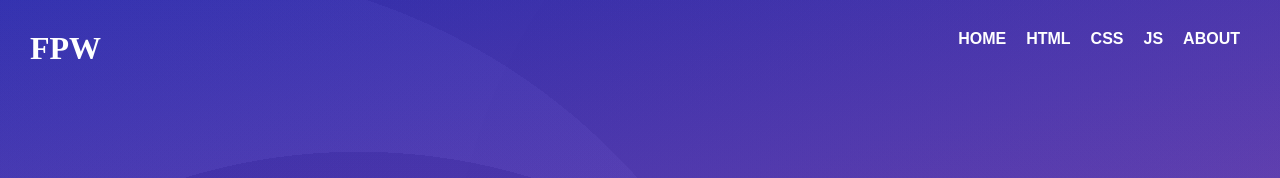
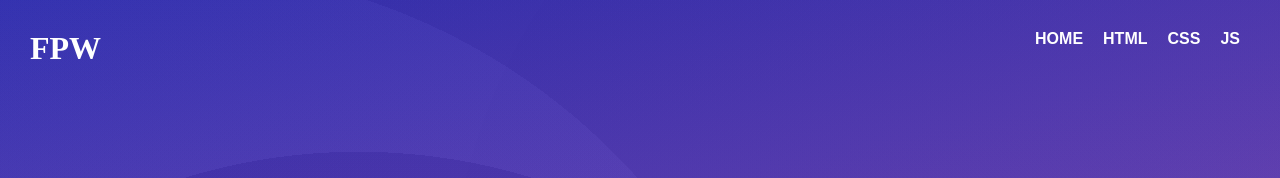
Before and after one commit to Nil-ton/Front-PCA, a plain HTML site: page index.html in a window 1280 px wide. Shown: the top 178 px of the page. Drawn offline with Linux system fonts and the light colour scheme.

Commit message:
delete about

```diff
--- a/index.html
+++ b/index.html
@@ -22,7 +22,6 @@
 
           <li><a href="/pages/js/">JS</a></li>
 
-          <li><a href="">ABOUT</a></li>
         </ul>
       </nav>
     </div>
```
